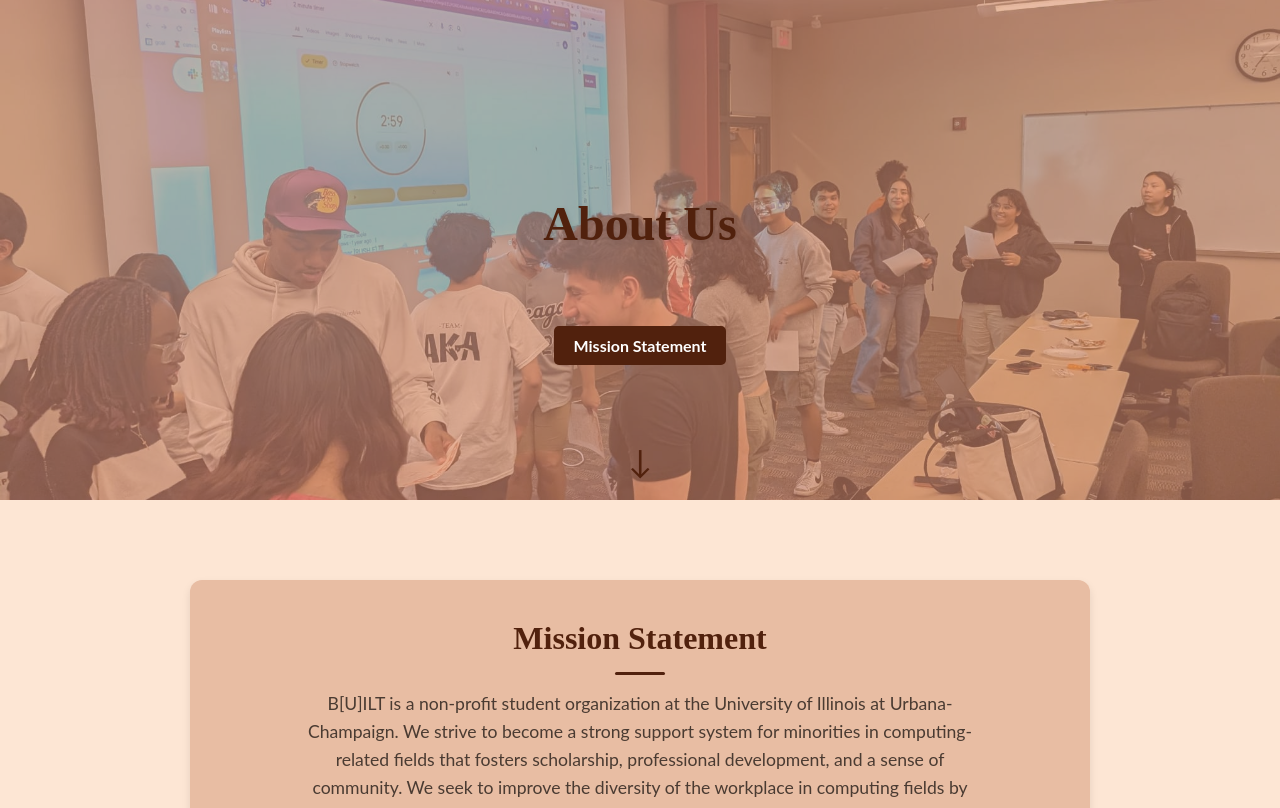
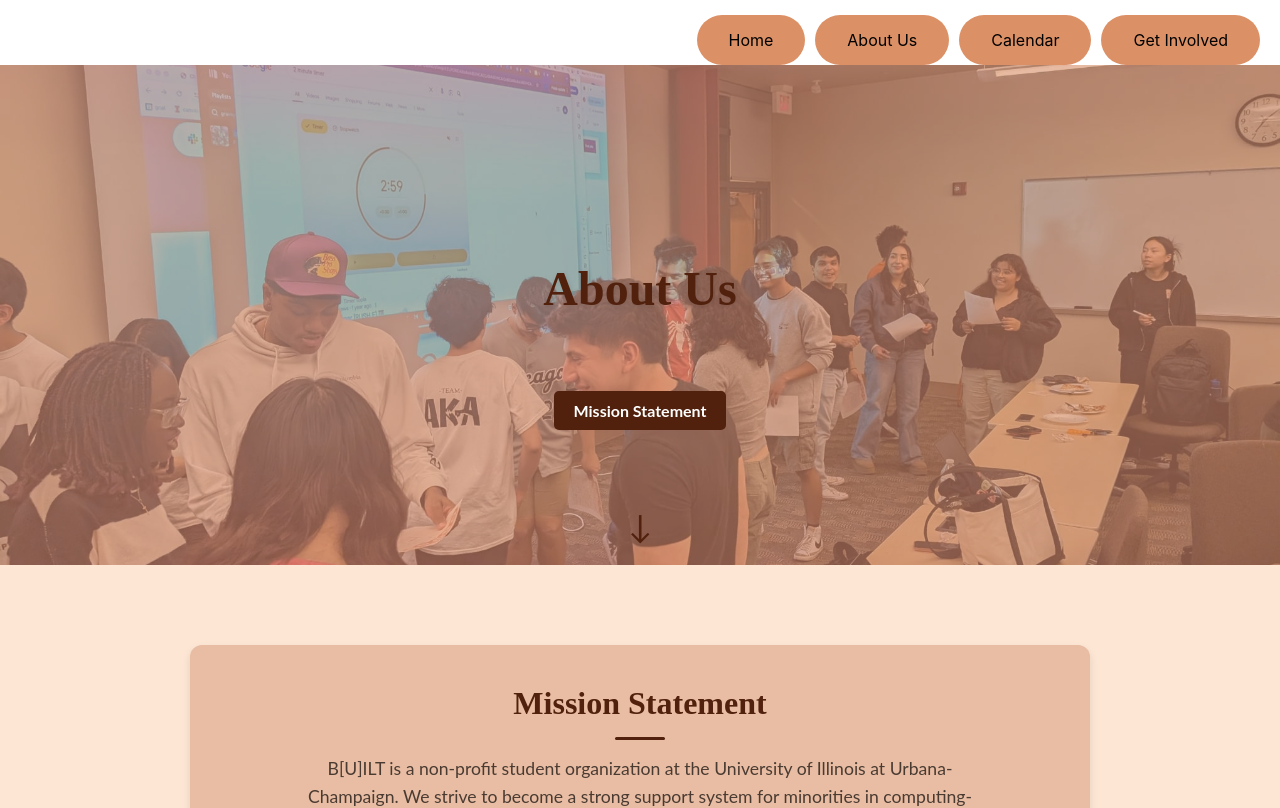
Before and after one commit to B-U-I-L-T-UIUC/BUILT-Website, a React (Create React App) app: page /About in a window 1280 px wide. Shown: the top 808 px of the page. Built offline with nearby package versions, Linux system fonts and the light colour scheme.

Commit message:
pulled from main

```diff
--- a/src/pages/aboutPage.js
+++ b/src/pages/aboutPage.js
@@ -8,6 +8,8 @@ import ValueCard from '../components/valueCard.js';
 
 function AboutPage() {
     return (
+        <>
+        <StickyNavBar></StickyNavBar>
         <div className="AboutPage">
             <header className="AboutPage-header">
                 <div className="hero-section">
@@ -33,6 +35,8 @@ function AboutPage() {
             </header>
             <CardSlider/>
         </div>
+        </>
+
     );
 }
 
```
